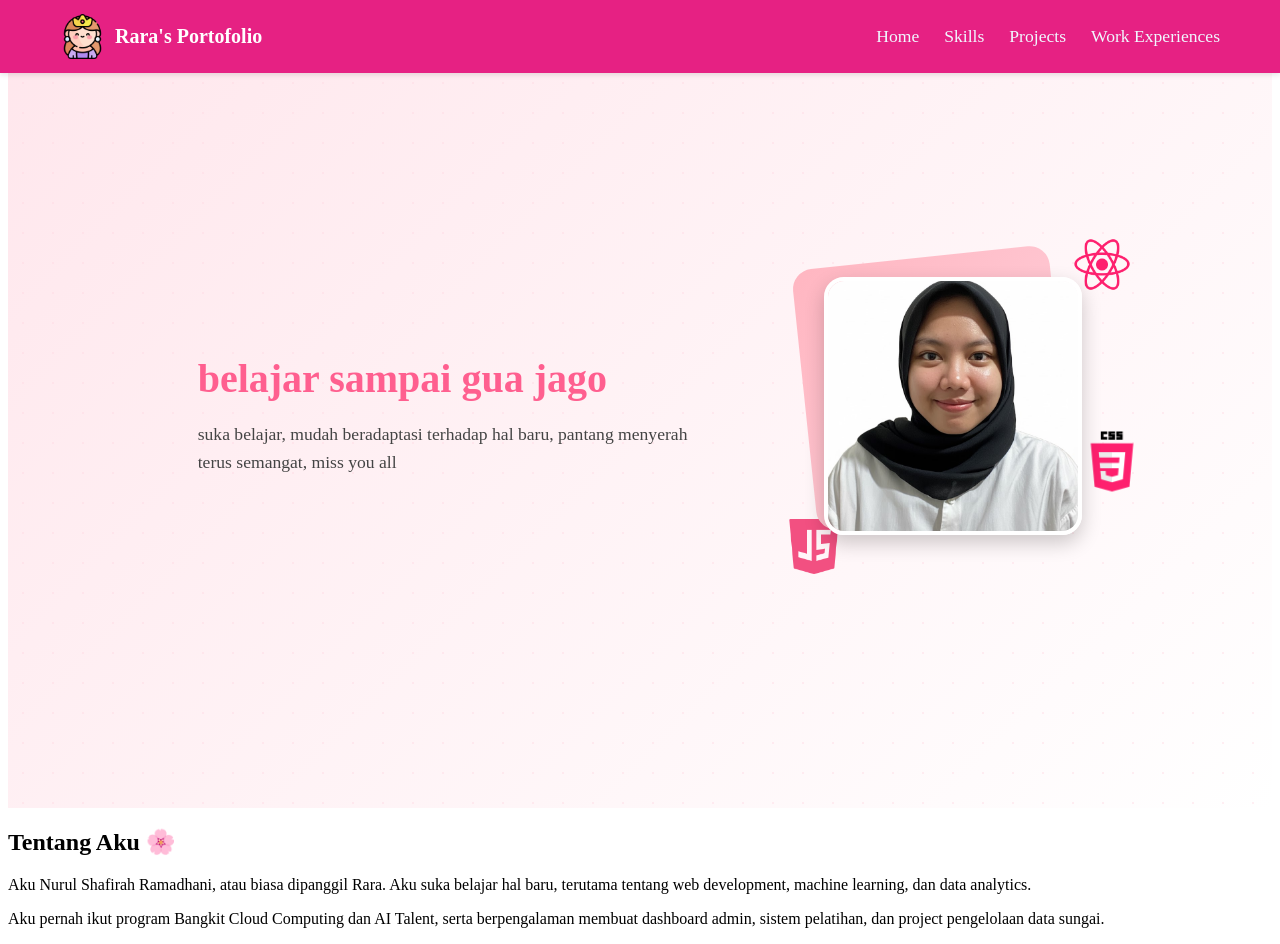
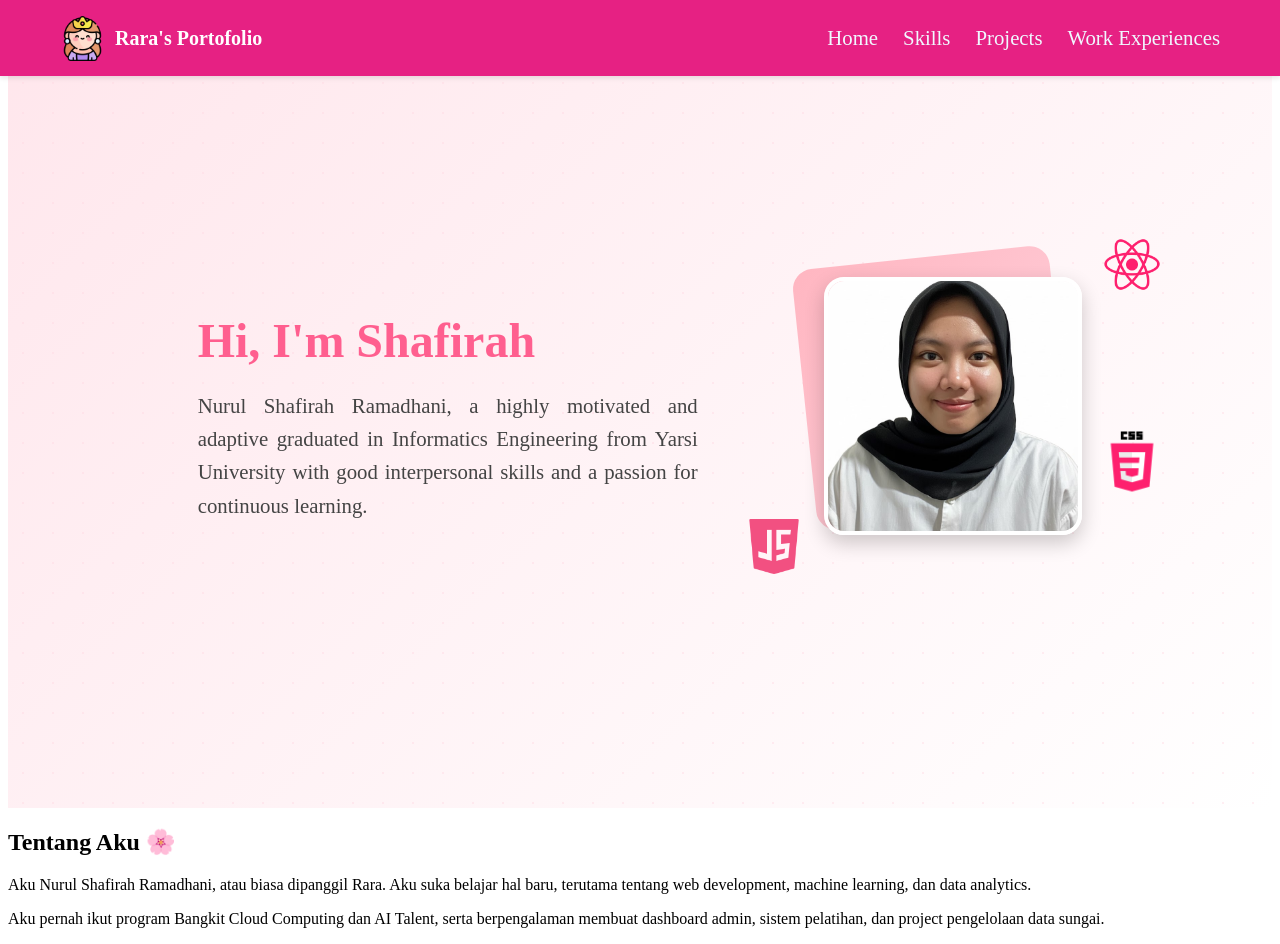
Before and after one commit to NurulShafirah13/draft-porto, a React (Create React App) app: page / in a window 1280 px wide. Built offline with nearby package versions, Linux system fonts and the light colour scheme.

Commit message:
edit fs navbar

```diff
--- a/src/components/Hero/Hero.jsx
+++ b/src/components/Hero/Hero.jsx
@@ -9,10 +9,11 @@ const Hero = () => {
   return (
     <section className="hero-container">
       <div className="hero-content">
-        <h2>belajar sampai gua jago</h2>
+        <h2>Hi, I'm Shafirah</h2>
         <p>
-          suka belajar, mudah beradaptasi terhadap hal baru, pantang menyerah
-          terus semangat, miss you all
+          Nurul Shafirah Ramadhani, a highly motivated and adaptive graduated in Informatics Engineering
+          from Yarsi University with good interpersonal skills and a passion for
+          continuous learning.
         </p>
       </div>
       <div className="hero-image">
--- a/src/components/Hero/Hero.scss
+++ b/src/components/Hero/Hero.scss
@@ -32,17 +32,18 @@
   text-align: left;
 
   h2 {
-    font-size: 2.5rem;
+    font-size: 3rem;
     color: #ff5f8f;
     margin-bottom: 15px;
     font-weight: 700;
   }
 
   p {
-    font-size: 1.1rem;
+    font-size: 1.3rem;
     color: #444;
     line-height: 1.6;
     font-weight: 400;
+    text-align: justify;
   }
 }
 
@@ -86,18 +87,18 @@
 
   .react-logo {
     top: -40px;
-    right: -50px;
+    right: -80px;
   }
 
   .js-logo {
     bottom: -40px;
-    left: -40px;
+    left: -80px;
     animation-delay: 1s;
   }
 
   .css-logo {
     top: 60%;
-    right: -60px;
+    right: -80px;
     animation-delay: 2s;
   }
 }
--- a/src/components/navbar/Navbar.scss
+++ b/src/components/navbar/Navbar.scss
@@ -50,7 +50,7 @@
 
   .menu-item {
     text-decoration: none;
-    font-size: 1.1rem;
+    font-size: 1.3rem;
     font-weight: 500;
     color: aliceblue;
     position: relative;
```
